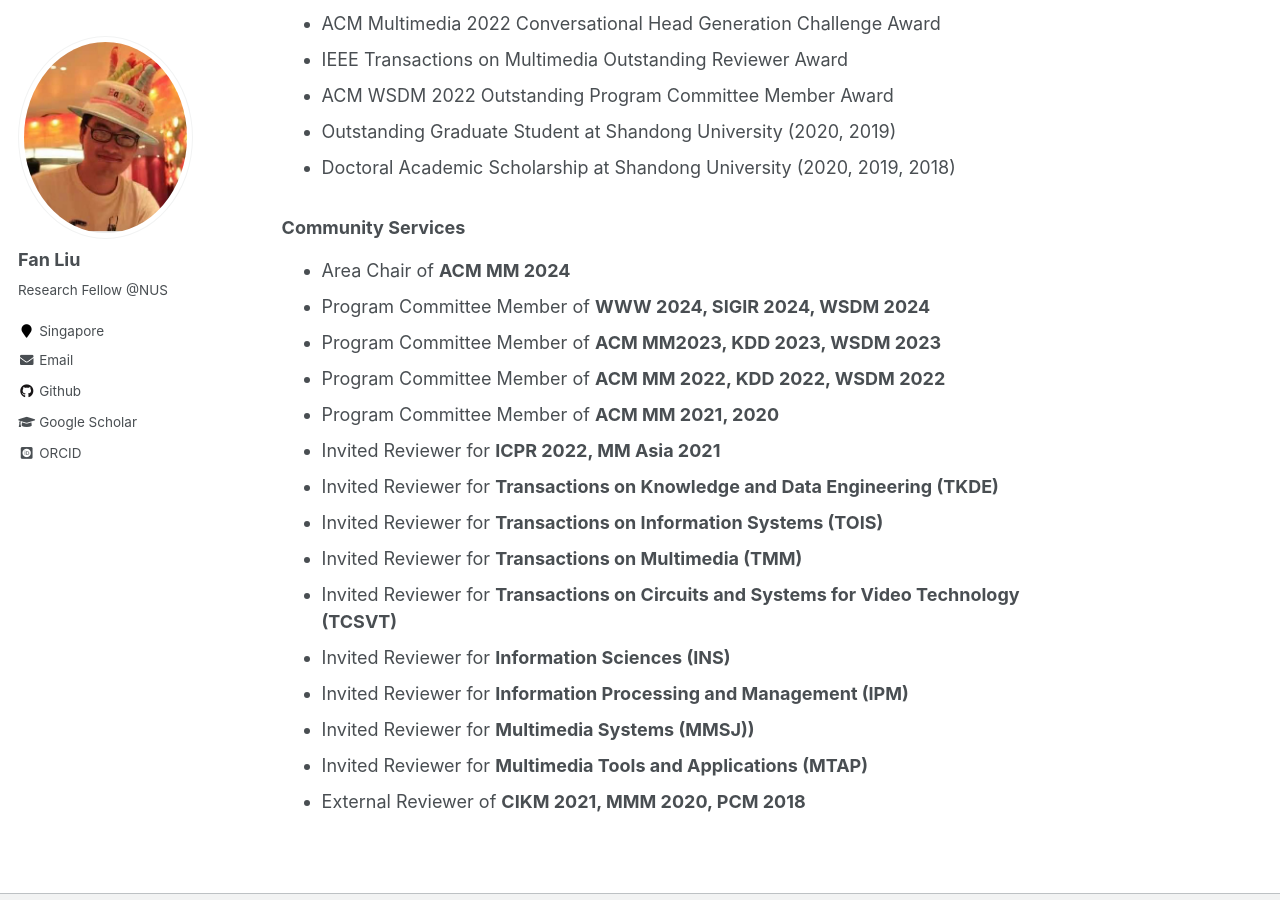
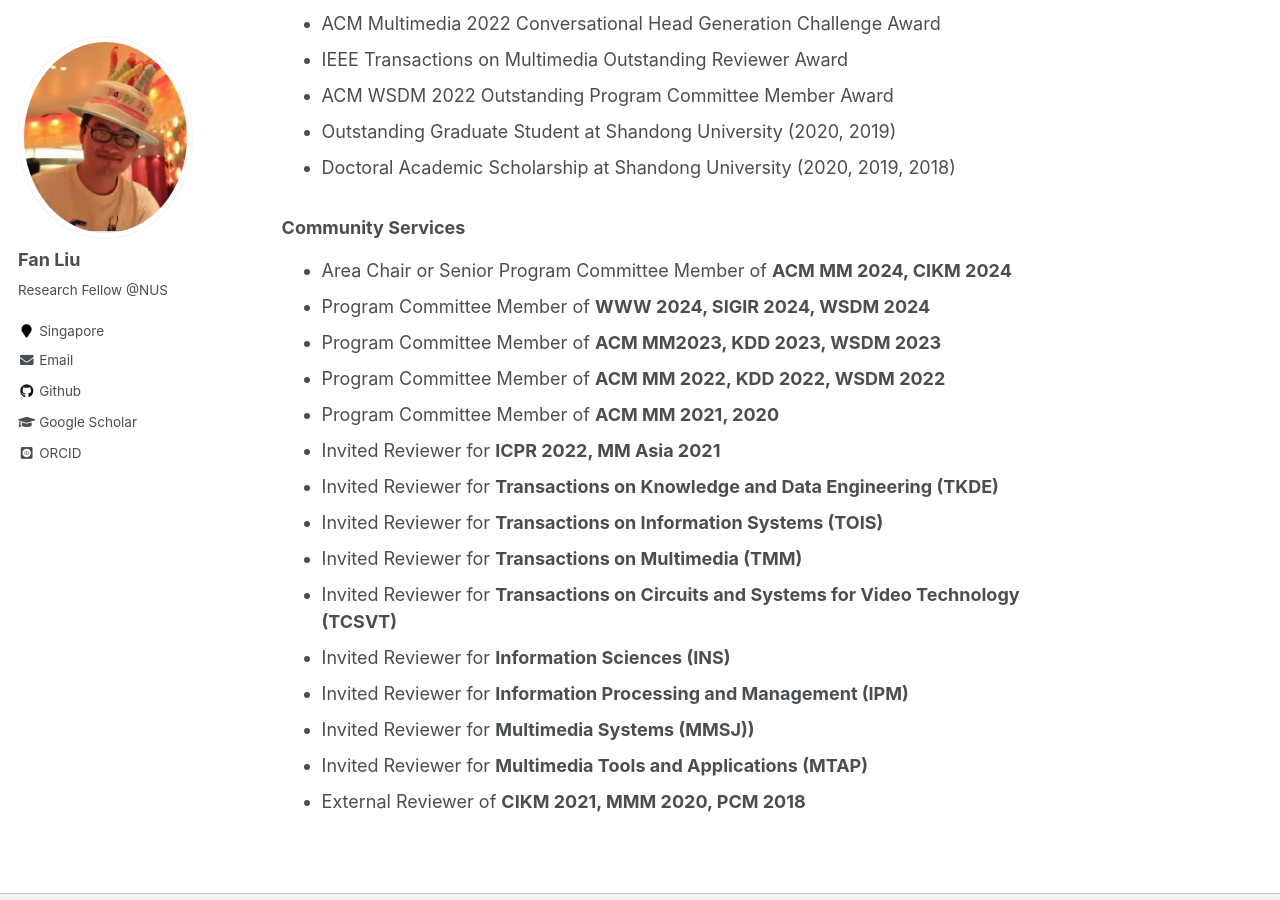
Before and after one commit to liufancs/liufancs.github.io, a Jekyll site: the page built from _pages/about.md, in a window 1280 px wide and 900 px high, scrolled down 2317 px. Built offline with Jekyll 4.4.1, drawn with Linux system fonts in a browser that asks for light colours; some web fonts are replaced.

Commit message:
Update about.md

```diff
--- a/_pages/about.md
+++ b/_pages/about.md
@@ -58,7 +58,7 @@ Recommendation. MM, 2023. [[Codes&Data](https://github.com/HuilinChenJN/SGFD)] [
 
 
 ### Community Services
-* Area Chair of **ACM MM 2024**
+* Area Chair or Senior Program Committee Member of **ACM MM 2024, CIKM 2024**
 * Program Committee Member of **WWW 2024, SIGIR 2024, WSDM 2024**
 * Program Committee Member of **ACM MM2023, KDD 2023, WSDM 2023**
 * Program Committee Member of **ACM MM 2022, KDD 2022, WSDM 2022**
```
